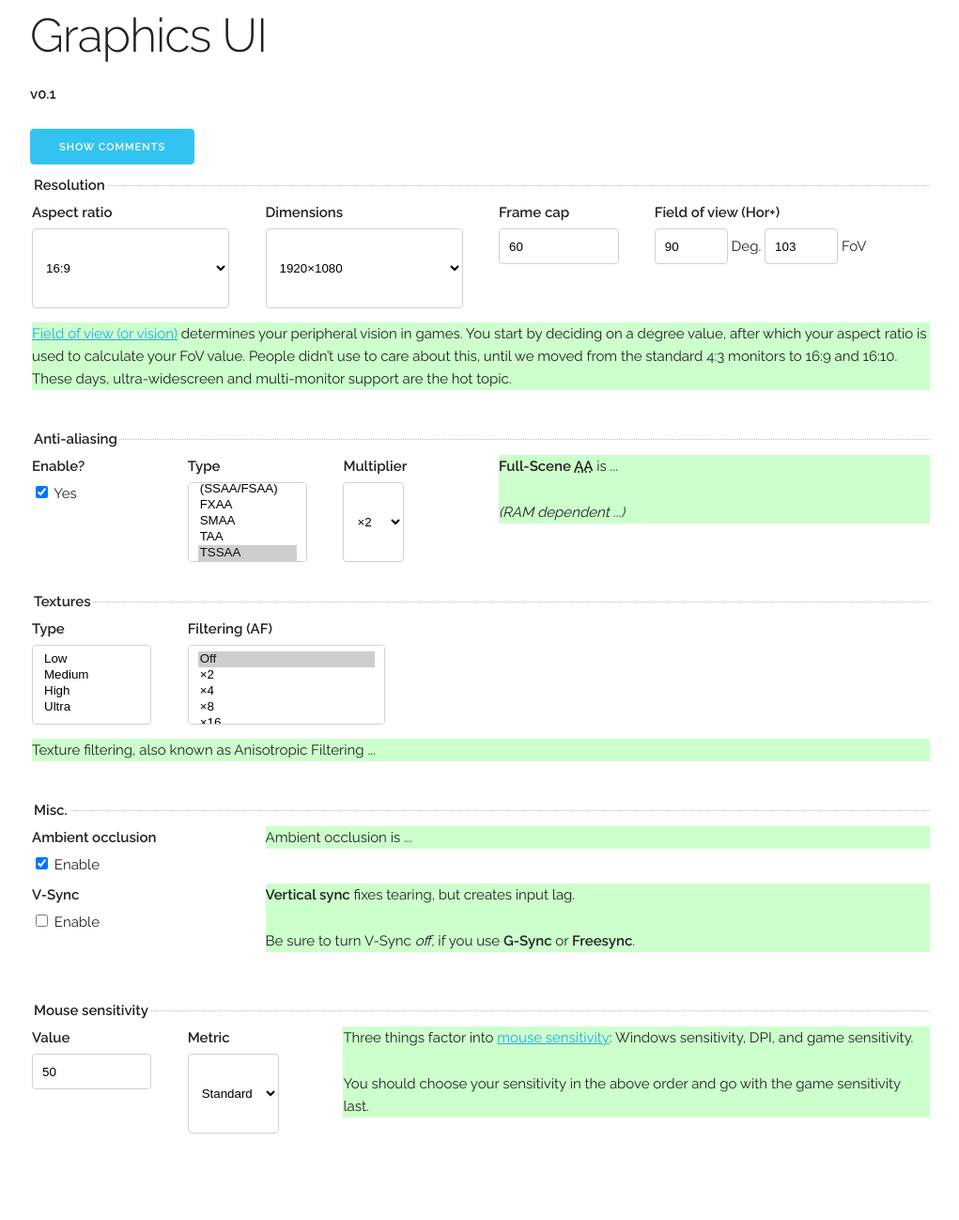
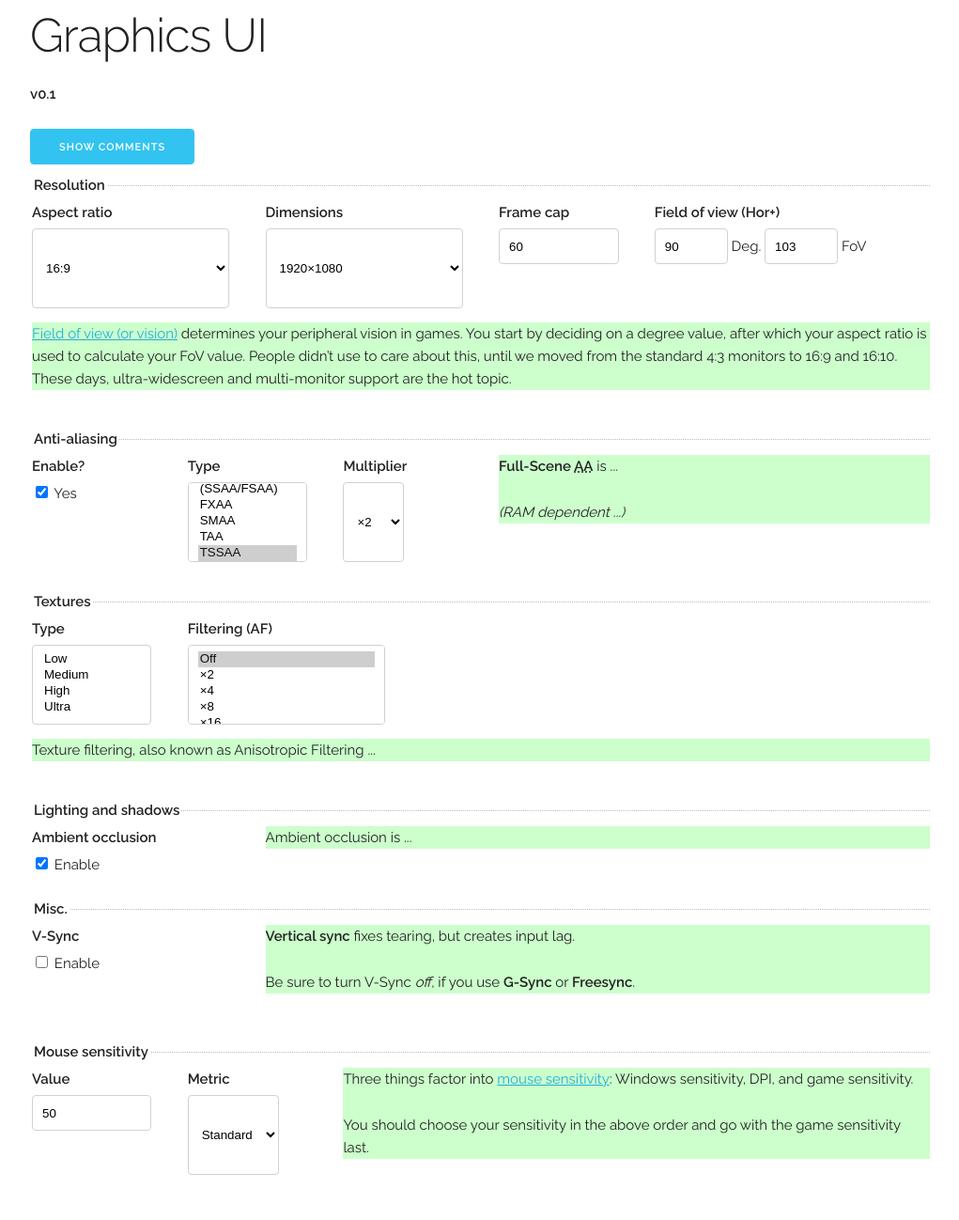
Before and after one commit to ndarville/graphics-ui, a Jekyll site: the page built from index.html, in a window 1280 px wide. Shown: the whole page at 94% size, without its empty margins (128-1149 px from the left). Built offline with Jekyll 4.4.1, drawn with Linux system fonts in a browser that asks for light colours; before the commit the page ends 1254 px from its top, so only the background shows below that.

Commit message:
Move ambient occlusion to new lighting section

```diff
--- a/_layouts/default.html
+++ b/_layouts/default.html
@@ -159,14 +159,13 @@
                         <p class="info">Texture filtering, also known as Anisotropic Filtering ...</p>
                     </section>
                 </fieldset>
-            <!-- Misc -->
+            <!-- Lighting and shadows -->
                 <fieldset class="row">
                     <ul class="comment">
                         <li>No one knows what the hell Ambient Occlusion is.</li>
-                        <li>Everyone knows about the V-Sync setting, but no one knows what it <em>does</em>.</li>
                     </ul>
 
-                    <legend>Misc.</legend>
+                    <legend>Lighting and shadows</legend>
 
                     <div class="row">
                         <section class="three columns" role="region">
@@ -179,6 +178,14 @@
                             <p class="info">Ambient occlusion is ...</p>
                         </section>
                     </div>
+                </fieldset>
+            <!-- Misc -->
+                <fieldset class="row">
+                    <ul class="comment">
+                        <li>Everyone knows about the V-Sync setting, but no one knows what it <em>does</em>.</li>
+                    </ul>
+
+                    <legend>Misc.</legend>
 
                     <div class="row">
                         <section class="three columns" role="region">
```
